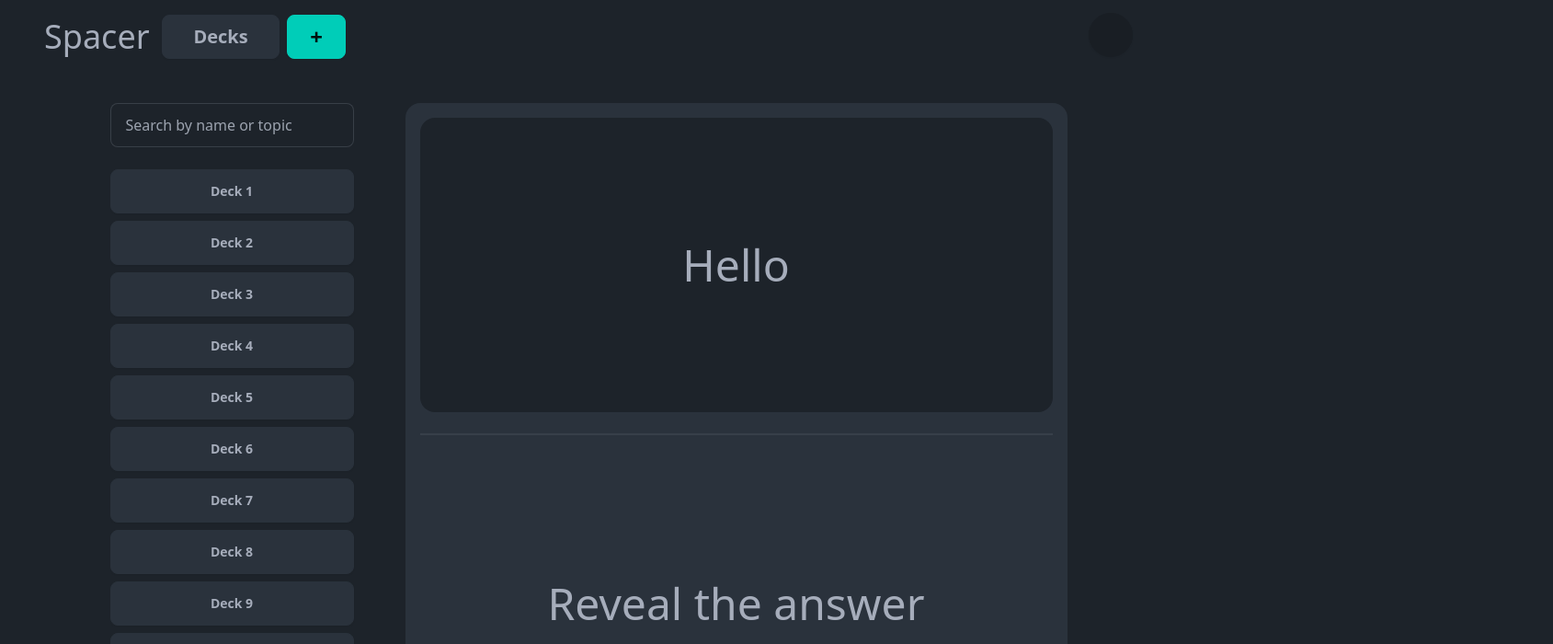
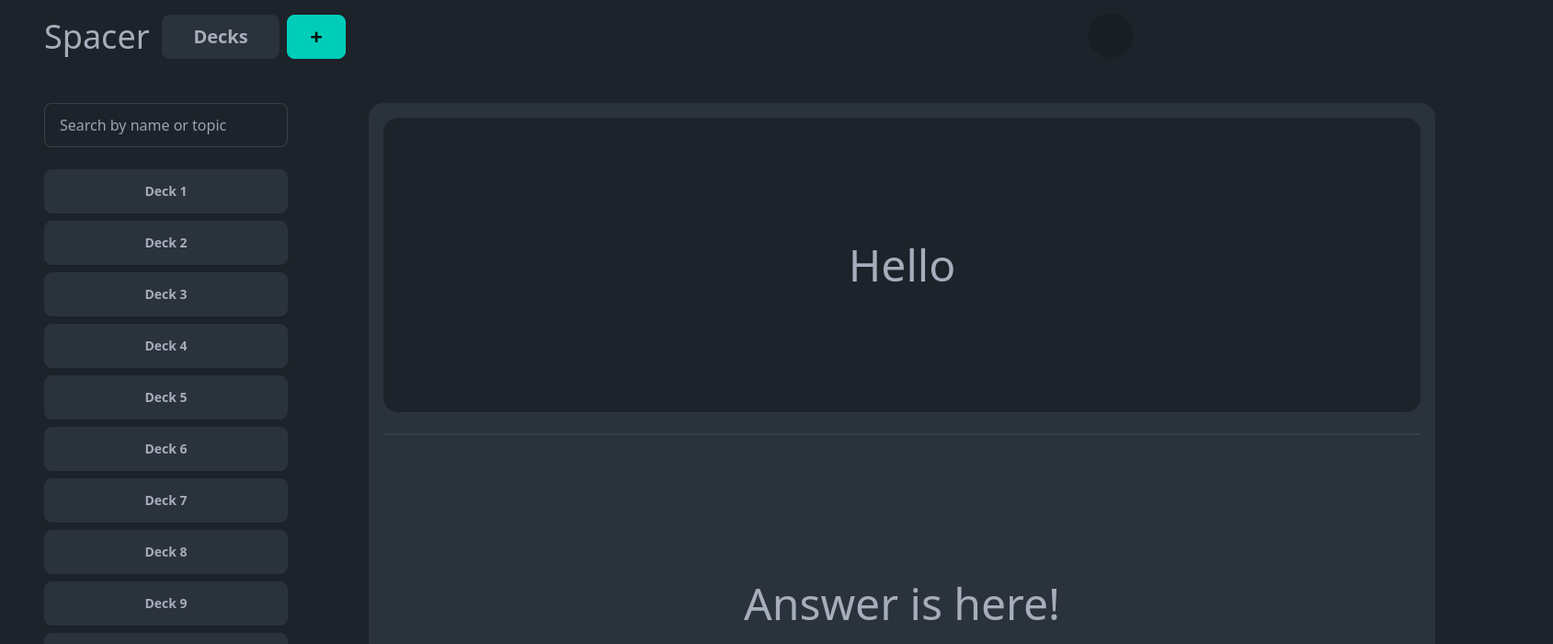
Before and after one commit to philippOkie/fleshcards-app, a React (Vite) app in the folder ui/: page / in a window 1280 px wide. Shown: the top 700 px of the page at 92% size, 1689 px wide, since content can reach past the window. Built offline with nearby package versions, Linux system fonts and the light colour scheme.

Commit message:
changed layout

```diff
--- a/ui/src/App.jsx
+++ b/ui/src/App.jsx
@@ -16,9 +16,9 @@ function App() {
   return (
     <div className="h-screen flex flex-col">
       <Header />
-      <div className="flex flex justify-center gap-10">
+      <div className="flex flex pl-12 gap-18">
         <Sidebar />
-        <div className="flex flex-col items-center ">
+        <div className="flex flex-col pr-32">
           <Card
             showAnswerBtnClicked={showAnswerBtnClicked}
             props={{
--- a/ui/src/components/Card.jsx
+++ b/ui/src/components/Card.jsx
@@ -1,6 +1,6 @@
 function Card({ showAnswerBtnClicked, props }) {
   return (
-    <div className="card bg-neutral text-neutral-content w-180 p-4 ">
+    <div className="card bg-neutral text-neutral-content w-290 p-4">
       <div className="flex w-full flex-col border-opacity-50">
         <div className="card bg-base-100 rounded-box grid h-80 place-items-center flex justify-center text-5xl">
           {props.forwardText}
@@ -12,7 +12,7 @@ function Card({ showAnswerBtnClicked, props }) {
           </div>
         ) : (
           <div className="card rounded-box grid h-80 place-items-center flex justify-center text-5xl">
-            <span>Reveal the answer</span>
+            <span>Answer is here!</span>
           </div>
         )}
       </div>
```
